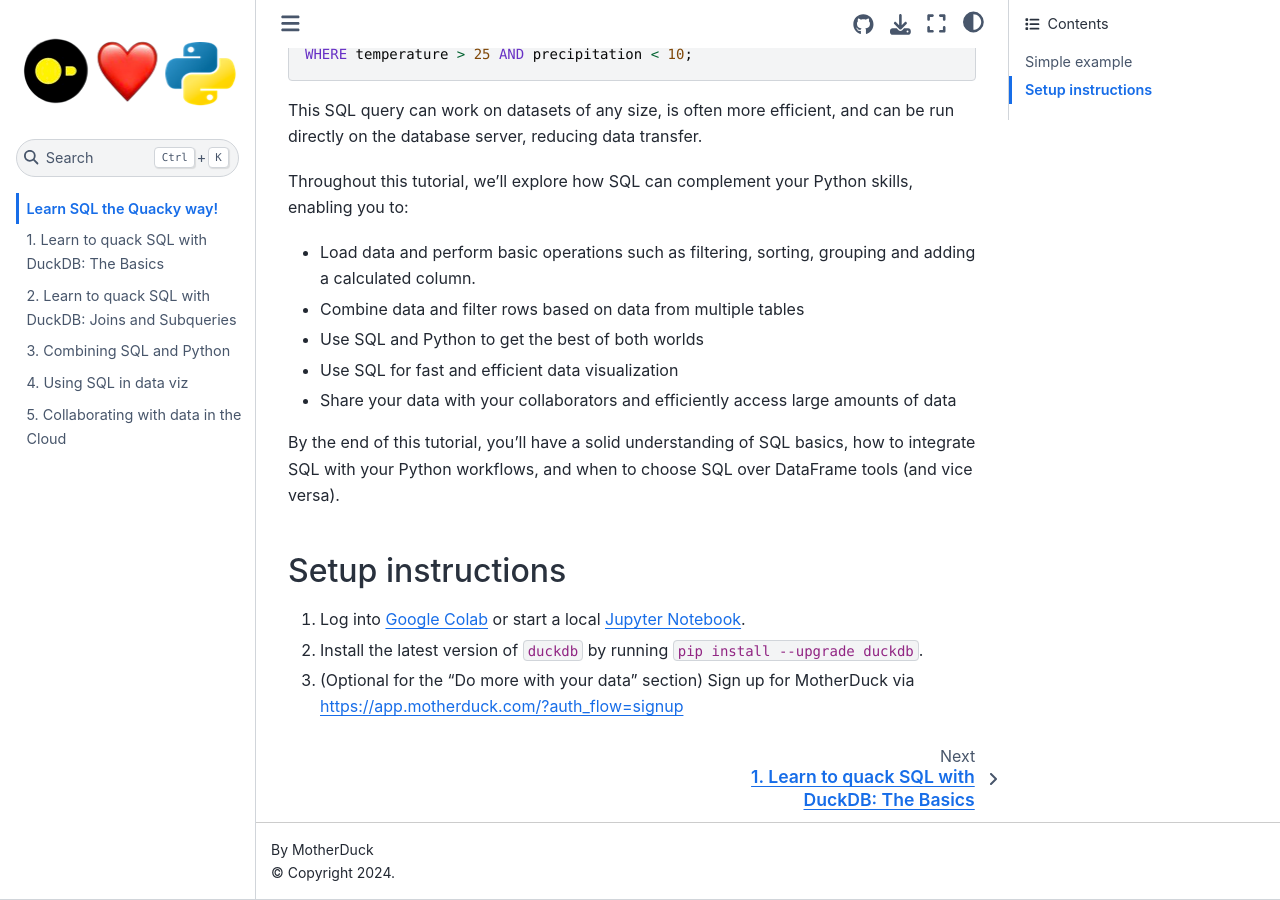
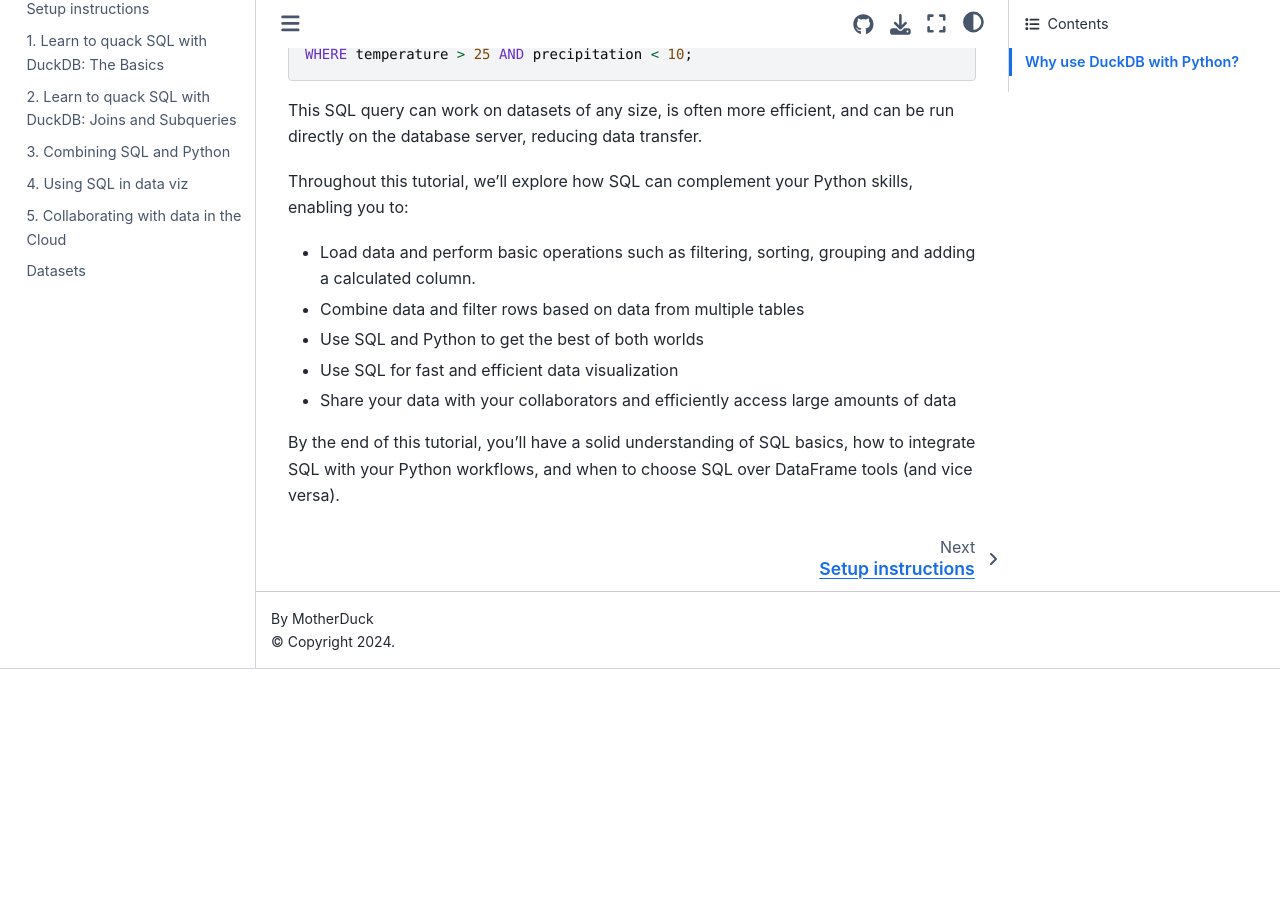
Before and after one commit to MotherDuck-Open-Source/sql-tutorial, a Jupyter Book: the page built from intro.md, in a window 1280 px wide and 900 px high, scrolled down 1002 px. Built offline with Jupyter Book 1.0.4 settings and Sphinx 7.4.7 and the Sphinx Book theme 1.1.4, drawn with Linux system fonts in a browser that asks for light colours; after the commit the page ends 1671 px from its top, so only the background shows below that; some of the changed text lies outside the part shown.

```diff
--- a/_toc.yml
+++ b/_toc.yml
@@ -4,8 +4,10 @@
 format: jb-book
 root: intro
 chapters:
+- file: setup-instructions
 - file: intro-sql-1
 - file: intro-sql-2
 - file: sql-and-python
 - file: data-viz
 - file: data-in-the-cloud
+- file: datasets
--- a/intro.md
+++ b/intro.md
@@ -4,7 +4,7 @@ As scientists and Python developers, you're likely familiar with NumPy or DataFr
 
 [Structured Query Language](https://duckdb.org/docs/sql/introduction.html) (or SQL for short) is the standard language for interacting with relational databases. It's been around for decades and remains crucial in the data science toolkit. DuckDB is an in-process SQL OLAP database management system, designed to be fast and efficient for analytical queries. It is a database that lives in-process which makes it fast, portable and easy to use and deploy. It's especially great for learning SQL because all you need to do is to download it, and it runs right on your laptop! It combines the simplicity of SQLite with the analytical power of traditional data warehouses. But why should you care about SQL or `duckdb`?
 
-## Simple example
+## Why use DuckDB with Python?
 
 _Dataset_
 
@@ -39,11 +39,3 @@ Throughout this tutorial, we'll explore how SQL can complement your Python skill
 - Share your data with your collaborators and efficiently access large amounts of data
 
 By the end of this tutorial, you'll have a solid understanding of SQL basics, how to integrate SQL with your Python workflows, and when to choose SQL over DataFrame tools (and vice versa).
-
-
-## Setup instructions
-
-
-1. Log into [Google Colab](https://colab.research.google.com/) or start a local [Jupyter Notebook](https://jupyter.org/install).
-2. Install the latest version of `duckdb` by running `pip install --upgrade duckdb`.
-3. (Optional for the "Do more with your data" section) Sign up for MotherDuck via https://app.motherduck.com/?auth_flow=signup
```
Also changed, not shown: datasets.md (+1 -0 lines), setup-instructions.md (added, +52 -0 lines), 2 other files.
